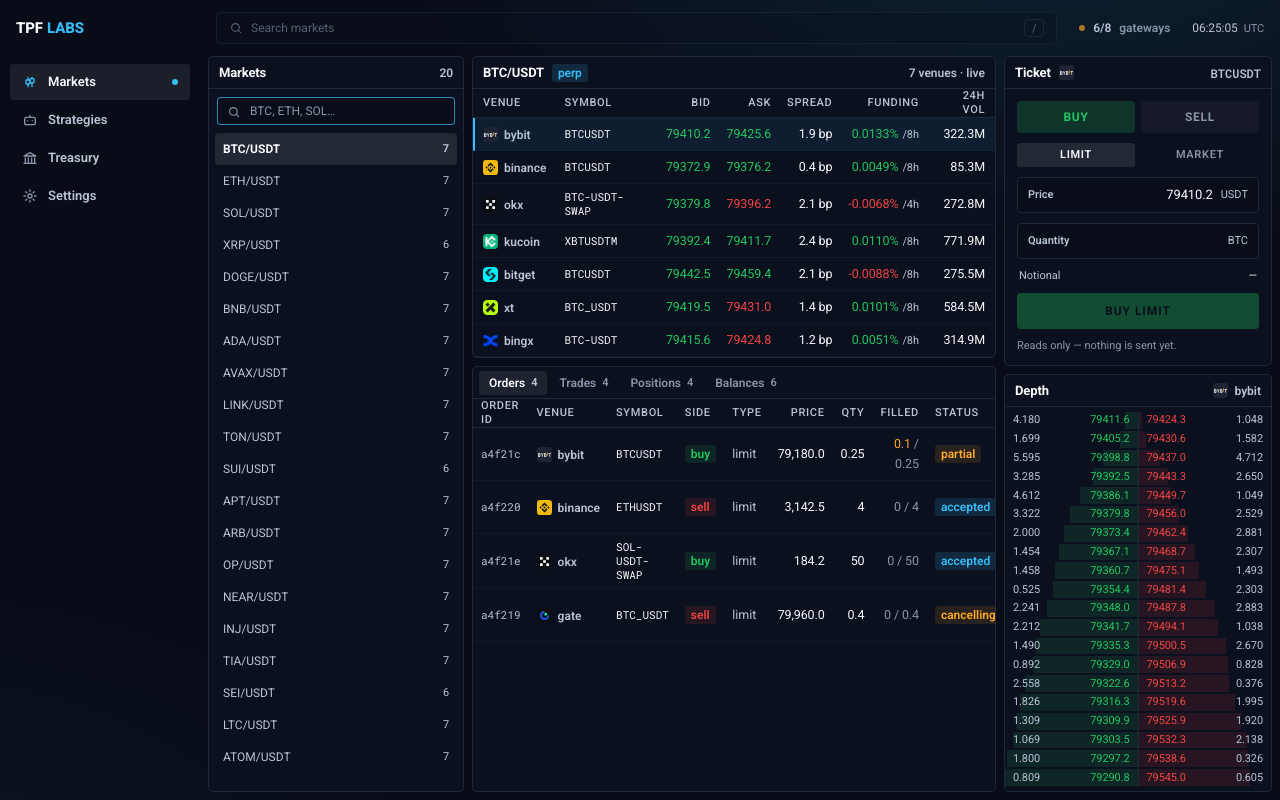
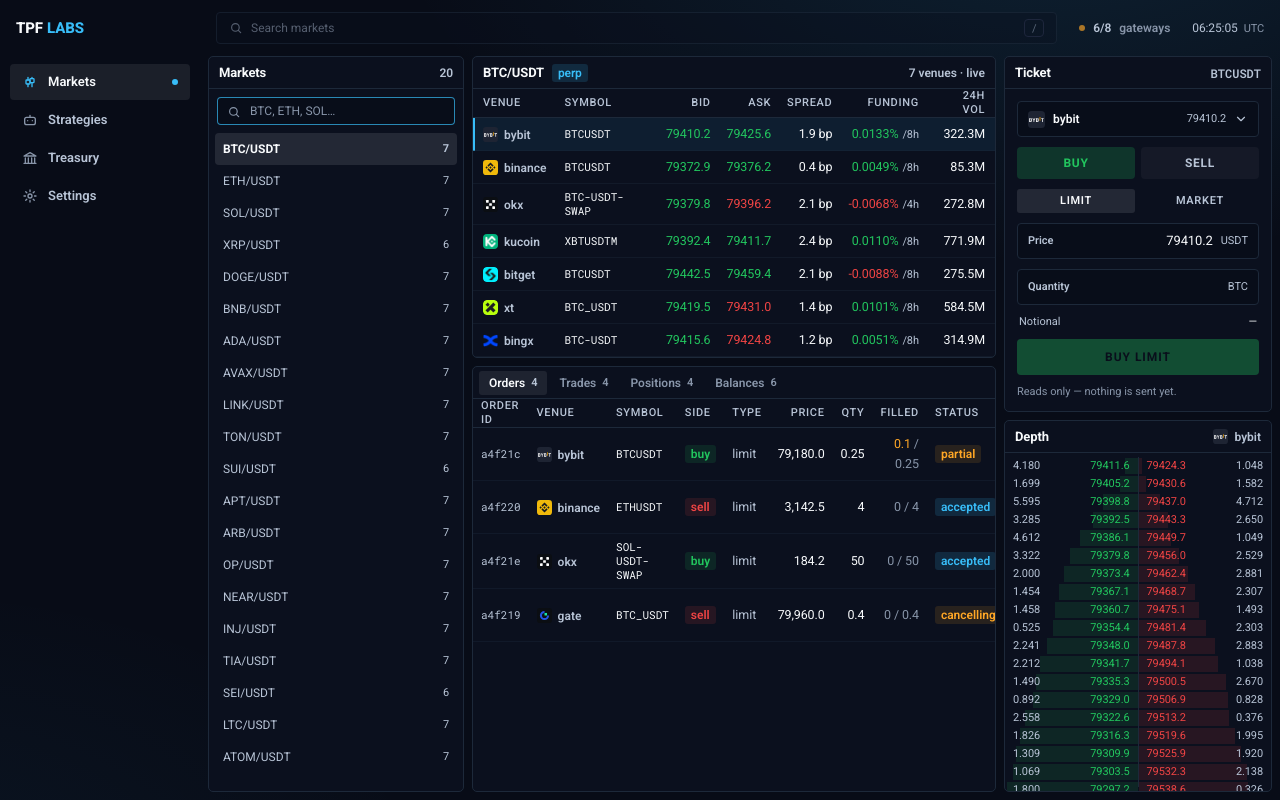
Before and after one commit to TeachPenguinsFly/raikiri, a React (Vite) app in the folder frontend/: page / in a window 1280 px wide. Built offline with nearby package versions, Linux system fonts and the light colour scheme.

Commit message:
let the ticket choose its own exchange

```diff
--- a/frontend/src/components/shared/Icon.tsx
+++ b/frontend/src/components/shared/Icon.tsx
@@ -1,6 +1,6 @@
 import { cn } from '@/lib/utils'
 
-/** The seven icons the shell actually uses, drawn rather than installed.
+/** The icons the shell actually uses, drawn rather than installed.
  *
  *  `lucide-react` was reached for in eighteen files to draw about a dozen
  *  glyphs; the package is a thousand icons and a build-time dependency for
@@ -75,4 +75,14 @@
       <path d="m16 16 4 4" />
     </Glyph>
   ),
+  Chevron: (p: Props) => (
+    <Glyph {...p}>
+      <path d="m6 9 6 6 6-6" />
+    </Glyph>
+  ),
+  Check: (p: Props) => (
+    <Glyph {...p}>
+      <path d="m5 12.5 4.5 4.5L19 7" />
+    </Glyph>
+  ),
 }
--- a/frontend/src/components/trading/OrderTicket.tsx
+++ b/frontend/src/components/trading/OrderTicket.tsx
@@ -1,7 +1,9 @@
-import { useEffect, useState } from 'react'
+import { useEffect, useRef, useState } from 'react'
+import { ExchangeIcon } from '@/components/shared/ExchangeIcon'
+import { Icon } from '@/components/shared/Icon'
 import { PanelHeader } from '@/components/shared/PanelHeader'
-import { VenueTag } from '@/components/shared/VenueTag'
 import { cn } from '@/lib/utils'
+import type { MockListing } from '@/mock/data'
 
 type Side = 'buy' | 'sell'
 type Kind = 'limit' | 'market'
@@ -11,17 +13,19 @@
 /** Where an order is written.
  *
  *  Docked beside the board rather than behind a button: a ticket you have to
- *  open is a ticket you fill in after the price you wanted has gone. */
+ *  open is a ticket you fill in after the price you wanted has gone.
+ *
+ *  The venue is chosen INSIDE the ticket as well as on the board, and both
+ *  write the same state — a ticket whose venue can only be changed somewhere
+ *  else is a ticket you send to the wrong exchange. */
 export function OrderTicket({
+  listings,
   venue,
-  symbol,
-  bid,
-  ask,
+  onVenue,
 }: {
+  listings: MockListing[]
   venue: string | null
-  symbol: string | null
-  bid: number | null
-  ask: number | null
+  onVenue: (venue: string) => void
 }) {
   const [side, setSide] = useState<Side>('buy')
   const [kind, setKind] = useState<Kind>('limit')
@@ -29,41 +33,40 @@
   const [qty, setQty] = useState('')
   const [sent, setSent] = useState<string | null>(null)
 
+  const listing = listings.find((l) => l.venue === venue) ?? null
+
   // The limit price follows the side's own touch until a person types over it.
   // Prefilling from the mid instead would put every order on the wrong side of
   // the spread by half of it.
-  const touch = side === 'buy' ? bid : ask
+  const touch = listing === null ? null : side === 'buy' ? listing.bid : listing.ask
   useEffect(() => {
     if (touch !== null) setPrice(num(touch))
-  }, [venue, symbol, side, touch])
+  }, [listing?.venue, listing?.exchangeSymbol, side, touch])
 
   const notional = Number(price) * Number(qty)
-  const armed = venue !== null && Number(qty) > 0 && (kind === 'market' || Number(price) > 0)
+  const armed = listing !== null && Number(qty) > 0 && (kind === 'market' || Number(price) > 0)
 
-  if (venue === null || symbol === null) {
+  if (listing === null) {
     return (
-      <section className="panel flex flex-col">
+      <section className="panel flex flex-col overflow-visible">
         <PanelHeader title="Ticket" />
-        <div className="px-3 py-8 text-center text-2xs text-fg-dim">
-          Pick a venue on the board to write an order against it.
+        <div className="px-3 py-8 text-center text-2xs text-fg-mid">
+          Pick a market to write an order against it.
         </div>
       </section>
     )
   }
 
   return (
-    <section className="panel flex flex-col">
+    <section className="panel flex flex-col overflow-visible">
       <PanelHeader
-        title={
-          <>
-            Ticket
-            <VenueTag venue={venue} />
-          </>
-        }
-        right={<span className="micro-label font-mono">{symbol}</span>}
+        title="Ticket"
+        right={<span className="micro-label font-mono">{listing.exchangeSymbol}</span>}
       />
 
       <div className="flex flex-col gap-2.5 p-3">
+        <VenuePicker listings={listings} chosen={listing} onChoose={onVenue} />
+
         <div className="grid grid-cols-2 gap-1.5">
           {(['buy', 'sell'] as const).map((s) => (
             <button
@@ -76,7 +79,7 @@
                   ? s === 'buy'
                     ? 'bg-up/20 text-up'
                     : 'bg-down/20 text-down'
-                  : 'bg-white/4 text-fg-dim hover:bg-white/8 hover:text-fg-mid',
+                  : 'bg-white/4 text-fg-mid hover:bg-white/8 hover:text-fg',
               )}
             >
               {s}
@@ -92,7 +95,7 @@
               onClick={() => setKind(k)}
               className={cn(
                 'h-6 flex-1 rounded-[3px] text-3xs font-semibold uppercase tracking-[0.06em] transition-colors',
-                kind === k ? 'bg-white/10 text-fg' : 'text-fg-dim hover:text-fg-mid',
+                kind === k ? 'bg-white/10 text-fg' : 'text-fg-mid hover:text-fg',
               )}
             >
               {k}
@@ -108,7 +111,12 @@
           disabled={kind === 'market'}
           onChange={setPrice}
         />
-        <Field label="Quantity" suffix={symbol.replace(/USDT.*|_.*|-.*/, '')} value={qty} onChange={setQty} />
+        <Field
+          label="Quantity"
+          suffix={listing.exchangeSymbol.replace(/USDT.*|_.*|-.*/, '')}
+          value={qty}
+          onChange={setQty}
+        />
 
         <div className="flex items-baseline justify-between px-0.5 text-3xs">
           <span className="text-fg-mid">Notional</span>
@@ -120,7 +128,7 @@
         <button
           type="button"
           disabled={!armed}
-          onClick={() => setSent(`${side} ${qty} ${symbol} on ${venue}`)}
+          onClick={() => setSent(`${side} ${qty} ${listing.exchangeSymbol} on ${listing.venue}`)}
           className={cn(
             'h-9 rounded-[4px] text-2xs font-bold uppercase tracking-[0.08em] transition-[transform,background-color] duration-150',
             'active:scale-[0.985] disabled:cursor-not-allowed disabled:opacity-40',
@@ -135,6 +143,92 @@
         <p className="text-3xs text-fg-dim">{sent ?? 'Reads only — nothing is sent yet.'}</p>
       </div>
     </section>
+  )
+}
+
+/** The exchange the order goes to.
+ *
+ *  A native select cannot draw the venue's own mark, and the mark is how every
+ *  other row in the terminal is identified — so this is a button and a panel.
+ *  Each row carries the side's touch, because "which venue" and "at what price"
+ *  are the same question. */
+function VenuePicker({
+  listings,
+  chosen,
+  onChoose,
+}: {
+  listings: MockListing[]
+  chosen: MockListing
+  onChoose: (venue: string) => void
+}) {
+  const [open, setOpen] = useState(false)
+  const box = useRef<HTMLDivElement>(null)
+
+  useEffect(() => {
+    if (!open) return
+    const away = (e: PointerEvent) => {
+      if (box.current?.contains(e.target as Node) !== true) setOpen(false)
+    }
+    const escape = (e: KeyboardEvent) => {
+      if (e.key === 'Escape') setOpen(false)
+    }
+    document.addEventListener('pointerdown', away)
+    document.addEventListener('keydown', escape)
+    return () => {
+      document.removeEventListener('pointerdown', away)
+      document.removeEventListener('keydown', escape)
+    }
+  }, [open])
+
+  return (
+    <div ref={box} className="relative">
+      <button
+        type="button"
+        onClick={() => setOpen(!open)}
+        className={cn(
+          'flex h-9 w-full items-center gap-2 rounded-[4px] border bg-canvas/60 px-2.5 transition-colors',
+          open ? 'border-accent/70' : 'border-line hover:border-line2',
+        )}
+      >
+        <ExchangeIcon venue={chosen.venue} className="size-[17px]" />
+        <span className="text-2xs font-semibold text-fg">{chosen.venue}</span>
+        <span className="num ml-auto text-3xs text-fg-mid">{num(chosen.bid)}</span>
+        <Icon.Chevron
+          className={cn('size-3.5 text-fg-mid transition-transform', open && 'rotate-180')}
+        />
+      </button>
+
+      {open && (
+        <div className="panel absolute inset-x-0 top-10 z-20 max-h-64 overflow-auto py-1 shadow-[0_16px_40px_-12px_rgba(0,0,0,0.85)]">
+          {listings.map((l) => (
+            <button
+              key={l.venue}
+              type="button"
+              onClick={() => {
+                onChoose(l.venue)
+                setOpen(false)
+              }}
+              className={cn(
+                'flex h-8 w-full items-center gap-2 px-2.5 text-left transition-colors',
+                l.venue === chosen.venue ? 'bg-accent/10' : 'hover:bg-hover',
+              )}
+            >
+              <ExchangeIcon venue={l.venue} className="size-[15px]" />
+              <span
+                className={cn(
+                  'text-2xs',
+                  l.venue === chosen.venue ? 'font-semibold text-fg' : 'text-fg-mid',
+                )}
+              >
+                {l.venue}
+              </span>
+              <span className="num ml-auto text-3xs text-up">{num(l.bid)}</span>
+              <span className="num text-3xs text-down">{num(l.ask)}</span>
+            </button>
+          ))}
+        </div>
+      )}
+    </div>
   )
 }
 
--- a/frontend/src/pages/MarketsPage.tsx
+++ b/frontend/src/pages/MarketsPage.tsx
@@ -142,10 +142,9 @@
 
       <div className="flex w-[268px] shrink-0 flex-col gap-2">
         <OrderTicket
+          listings={live?.listings ?? []}
           venue={chosenVenue?.venue ?? null}
-          symbol={chosenVenue?.exchangeSymbol ?? null}
-          bid={chosenVenue?.bid ?? null}
-          ask={chosenVenue?.ask ?? null}
+          onVenue={setVenue}
         />
         <section className="panel flex min-h-0 flex-1 flex-col">
           <PanelHeader
```
